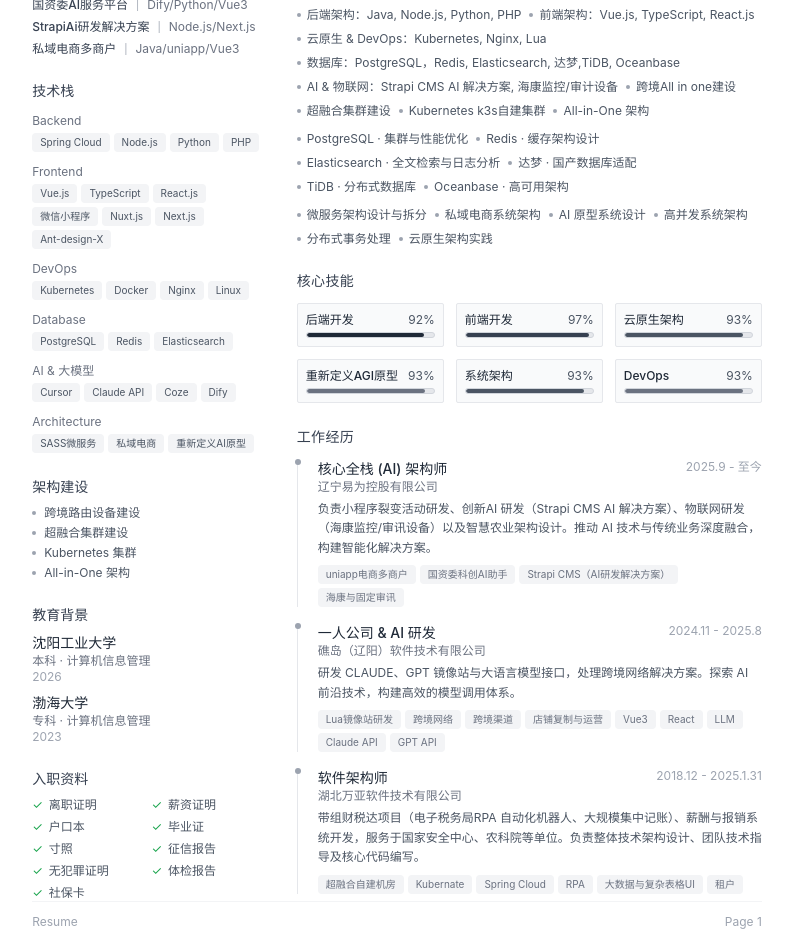
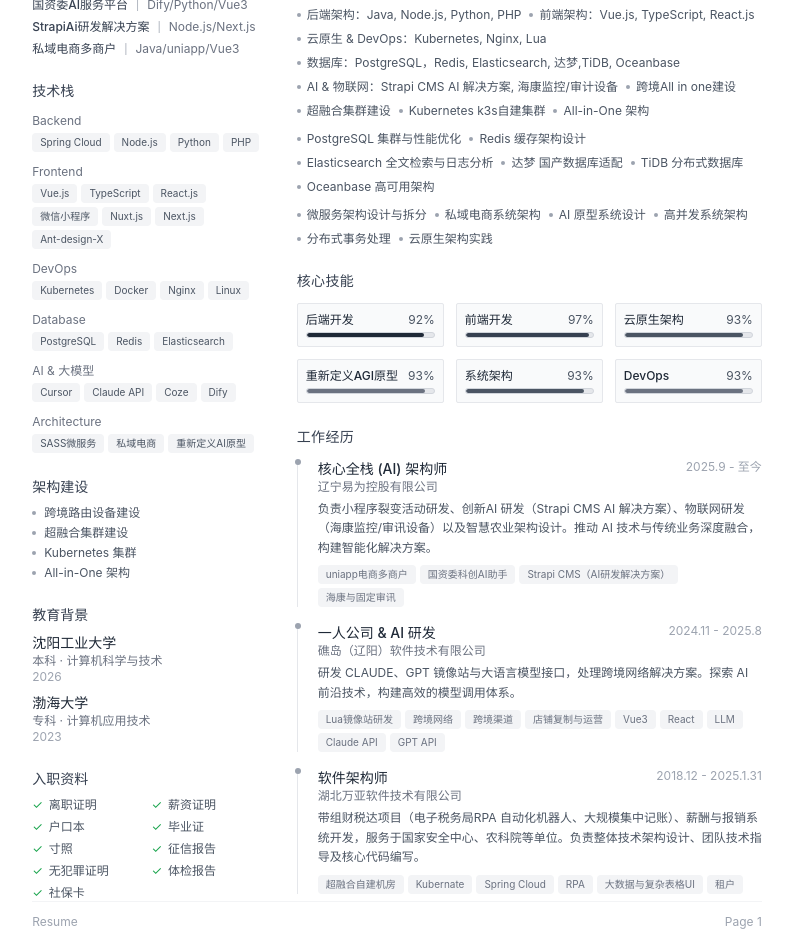
Before and after one commit to cheng990629/jianliben, a React (Vite) app: page / in a window 1280 px wide. Shown: the part 400-1329 px from the top of the page, without its empty margins (243-1036 px from the left). Built offline with nearby package versions, Linux system fonts and the light colour scheme.

Commit message:
style: 简化数据库专长格式

```diff
--- a/src/data.ts
+++ b/src/data.ts
@@ -7,7 +7,7 @@
   salary: '12k ~ 17k',
   location: '沈阳-沈河区',
   age: '',
-  education: '沈阳工业大学 · 计算机信息管理 (2023.06~2026.07)',
+  education: '沈阳工业大学 · 计算机科学与技术 (2023.06~2026.07)',
   email: 'cheng990629@163.com',
   phone: '189-4195-9525',
   // 入职资料
@@ -36,12 +36,12 @@
   ],
   // Database 专业特长
   specialtiesDatabase: [
-    'PostgreSQL · 集群与性能优化',
-    'Redis · 缓存架构设计',
-    'Elasticsearch · 全文检索与日志分析',
-    '达梦 · 国产数据库适配',
-    'TiDB · 分布式数据库',
-    'Oceanbase · 高可用架构',
+    'PostgreSQL 集群与性能优化',
+    'Redis 缓存架构设计',
+    'Elasticsearch 全文检索与日志分析',
+    '达梦 国产数据库适配',
+    'TiDB 分布式数据库',
+    'Oceanbase 高可用架构',
   ],
   // Architecture 专业特长
   specialtiesArchitecture: [
@@ -196,14 +196,14 @@
   {
     school: '沈阳工业大学',
     degree: '本科',
-    major: '计算机信息管理',
+    major: '计算机科学与技术',
     note: '2023.06~2026.07',
     year: '2026',
   },
   {
     school: '渤海大学',
     degree: '专科',
-    major: '计算机信息管理',
+    major: '计算机应用技术',
     note: '2021.06~2023.06',
     year: '2023',
   },
```
